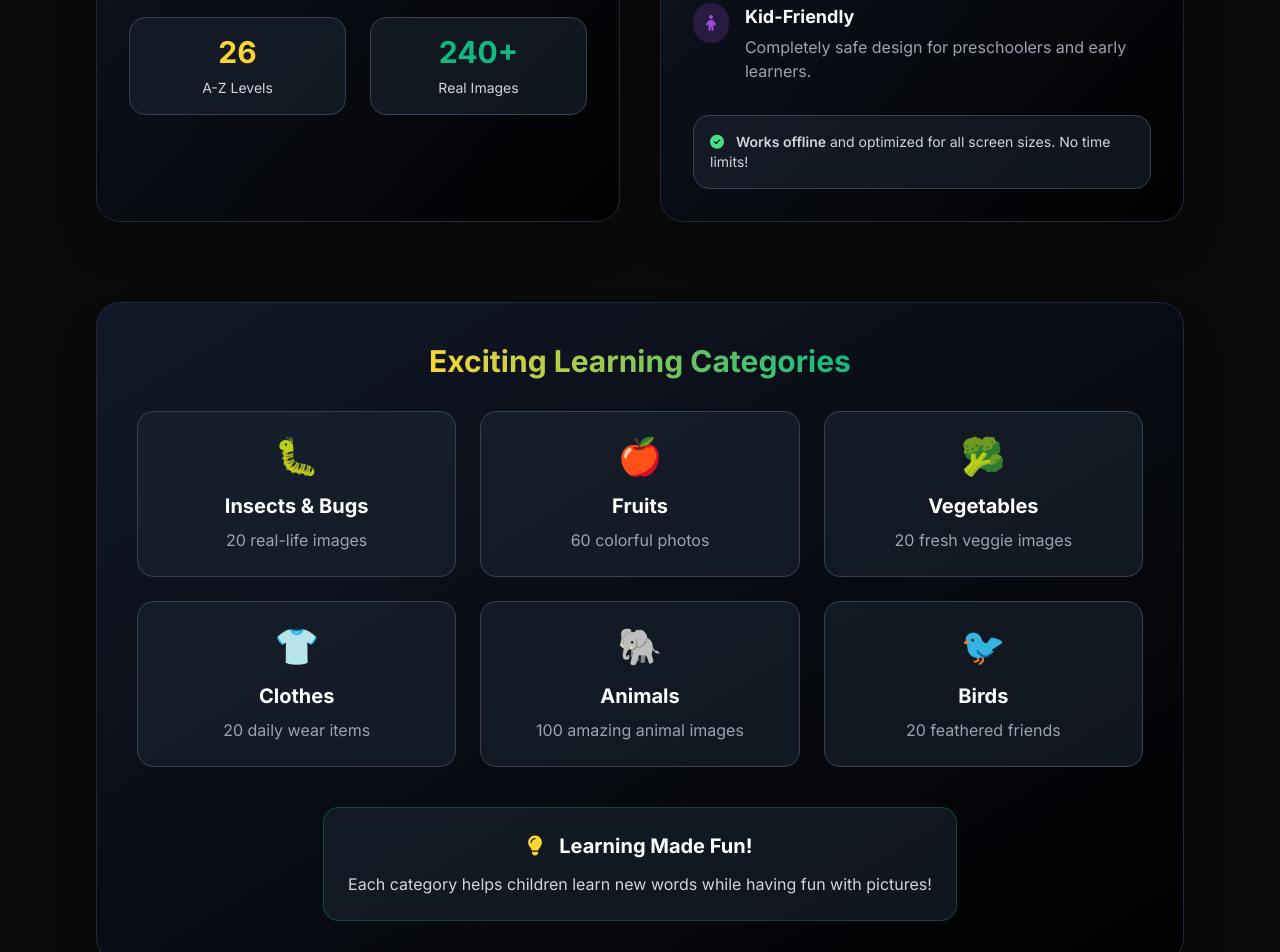
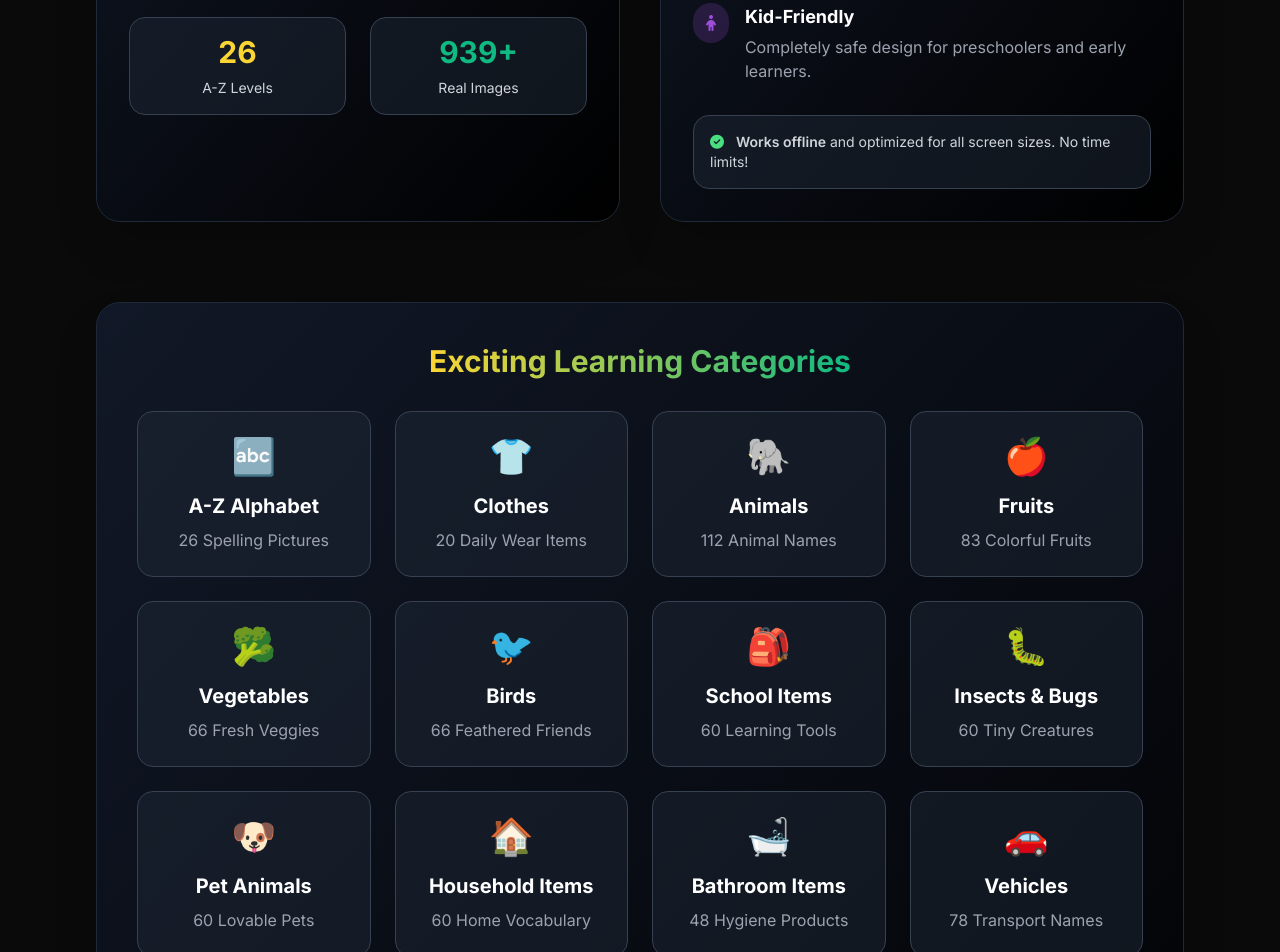
Before and after one commit to nadeemgamingstudio/guesspicspelling, a plain HTML site: page index.html in a window 1280 px wide. Shown: the part 1848-2800 px from the top of the page. Drawn offline with nearby package versions, Linux system fonts and the light colour scheme.

```diff
--- a/index.html
+++ b/index.html
@@ -791,7 +791,7 @@
                         </div>
                         <div class="text-center p-4 bg-gray-800/50 rounded-2xl border border-gray-700">
                             <div class="text-3xl font-bold text-accent-green mb-2">
-                                240+
+                                939+
                             </div>
                             <div class="text-sm text-gray-300">Real Images</div>
                         </div>
@@ -868,57 +868,141 @@
             </span>
         </h3>
 
-                <div class="grid sm:grid-cols-2 md:grid-cols-3 gap-6">
-                    <!-- Category 1 -->
+        <div class="grid sm:grid-cols-2 md:grid-cols-3 lg:grid-cols-4 gap-6">
+            <!-- Category 1: A-Z Alphabet -->
             <div class="category-badge p-6 bg-gray-800/50 rounded-2xl border border-gray-700 hover:border-accent-yellow transition duration-300 text-center">
-                        <div class="text-4xl mb-4">🐛</div>
-                        <h4 class="text-xl font-bold text-white mb-2">Insects & Bugs</h4>
-                        <p class="text-gray-400">20 real-life images</p>
+                <div class="text-4xl mb-4">🔤</div>
+                <h4 class="text-xl font-bold text-white mb-2">A-Z Alphabet</h4>
+                <p class="text-gray-400">26 Spelling Pictures</p>
             </div>
 
-                    <!-- Category 2 -->
+            <!-- Category 2: Clothes -->
             <div class="category-badge p-6 bg-gray-800/50 rounded-2xl border border-gray-700 hover:border-accent-green transition duration-300 text-center">
+                <div class="text-4xl mb-4">👕</div>
+                <h4 class="text-xl font-bold text-white mb-2">Clothes</h4>
+                <p class="text-gray-400">20 Daily Wear Items</p>
+            </div>
+
+            <!-- Category 3: Animals -->
+            <div class="category-badge p-6 bg-gray-800/50 rounded-2xl border border-gray-700 hover:border-accent-blue transition duration-300 text-center">
+                <div class="text-4xl mb-4">🐘</div>
+                <h4 class="text-xl font-bold text-white mb-2">Animals</h4>
+                <p class="text-gray-400">112 Animal Names</p>
+            </div>
+
+            <!-- Category 4: Fruits -->
+            <div class="category-badge p-6 bg-gray-800/50 rounded-2xl border border-gray-700 hover:border-accent-purple transition duration-300 text-center">
                 <div class="text-4xl mb-4">🍎</div>
                 <h4 class="text-xl font-bold text-white mb-2">Fruits</h4>
-                        <p class="text-gray-400">60 colorful photos</p>
+                <p class="text-gray-400">83 Colorful Fruits</p>
             </div>
 
-                    <!-- Category 3 -->
-                    <div class="category-badge p-6 bg-gray-800/50 rounded-2xl border border-gray-700 hover:border-accent-blue transition duration-300 text-center">
+            <!-- Category 5: Vegetables -->
+            <div class="category-badge p-6 bg-gray-800/50 rounded-2xl border border-gray-700 hover:border-accent-pink transition duration-300 text-center">
                 <div class="text-4xl mb-4">🥦</div>
                 <h4 class="text-xl font-bold text-white mb-2">Vegetables</h4>
-                        <p class="text-gray-400">20 fresh veggie images</p>
+                <p class="text-gray-400">66 Fresh Veggies</p>
             </div>
 
-                    <!-- Category 4 -->
-                    <div class="category-badge p-6 bg-gray-800/50 rounded-2xl border border-gray-700 hover:border-accent-purple transition duration-300 text-center">
-                        <div class="text-4xl mb-4">👕</div>
-                        <h4 class="text-xl font-bold text-white mb-2">Clothes</h4>
-                        <p class="text-gray-400">20 daily wear items</p>
-                    </div>
-
-                    <!-- Category 5 -->
-                    <div class="category-badge p-6 bg-gray-800/50 rounded-2xl border border-gray-700 hover:border-accent-pink transition duration-300 text-center">
-                        <div class="text-4xl mb-4">🐘</div>
-                        <h4 class="text-xl font-bold text-white mb-2">Animals</h4>
-                        <p class="text-gray-400">100 amazing animal images</p>
-                    </div>
-
-                    <!-- Category 6 -->
+            <!-- Category 6: Birds -->
             <div class="category-badge p-6 bg-gray-800/50 rounded-2xl border border-gray-700 hover:border-accent-yellow transition duration-300 text-center">
                 <div class="text-4xl mb-4">🐦</div>
                 <h4 class="text-xl font-bold text-white mb-2">Birds</h4>
-                        <p class="text-gray-400">20 feathered friends</p>
+                <p class="text-gray-400">66 Feathered Friends</p>
+            </div>
+
+            <!-- Category 7: School Items -->
+            <div class="category-badge p-6 bg-gray-800/50 rounded-2xl border border-gray-700 hover:border-accent-green transition duration-300 text-center">
+                <div class="text-4xl mb-4">🎒</div>
+                <h4 class="text-xl font-bold text-white mb-2">School Items</h4>
+                <p class="text-gray-400">60 Learning Tools</p>
+            </div>
+
+            <!-- Category 8: Insects -->
+            <div class="category-badge p-6 bg-gray-800/50 rounded-2xl border border-gray-700 hover:border-accent-blue transition duration-300 text-center">
+                <div class="text-4xl mb-4">🐛</div>
+                <h4 class="text-xl font-bold text-white mb-2">Insects & Bugs</h4>
+                <p class="text-gray-400">60 Tiny Creatures</p>
+            </div>
+
+            <!-- Category 9: Pet Animals -->
+            <div class="category-badge p-6 bg-gray-800/50 rounded-2xl border border-gray-700 hover:border-accent-purple transition duration-300 text-center">
+                <div class="text-4xl mb-4">🐶</div>
+                <h4 class="text-xl font-bold text-white mb-2">Pet Animals</h4>
+                <p class="text-gray-400">60 Lovable Pets</p>
+            </div>
+
+            <!-- Category 10: Household -->
+            <div class="category-badge p-6 bg-gray-800/50 rounded-2xl border border-gray-700 hover:border-accent-pink transition duration-300 text-center">
+                <div class="text-4xl mb-4">🏠</div>
+                <h4 class="text-xl font-bold text-white mb-2">Household Items</h4>
+                <p class="text-gray-400">60 Home Vocabulary</p>
+            </div>
+
+            <!-- Category 11: Bathroom -->
+            <div class="category-badge p-6 bg-gray-800/50 rounded-2xl border border-gray-700 hover:border-accent-yellow transition duration-300 text-center">
+                <div class="text-4xl mb-4">🛁</div>
+                <h4 class="text-xl font-bold text-white mb-2">Bathroom Items</h4>
+                <p class="text-gray-400">48 Hygiene Products</p>
+            </div>
+
+            <!-- Category 12: Vehicles -->
+            <div class="category-badge p-6 bg-gray-800/50 rounded-2xl border border-gray-700 hover:border-accent-green transition duration-300 text-center">
+                <div class="text-4xl mb-4">🚗</div>
+                <h4 class="text-xl font-bold text-white mb-2">Vehicles</h4>
+                <p class="text-gray-400">78 Transport Names</p>
+            </div>
+
+            <!-- Category 13: Kitchen Tools -->
+            <div class="category-badge p-6 bg-gray-800/50 rounded-2xl border border-gray-700 hover:border-accent-blue transition duration-300 text-center">
+                <div class="text-4xl mb-4">🔪</div>
+                <h4 class="text-xl font-bold text-white mb-2">Kitchen Tools</h4>
+                <p class="text-gray-400">44 Cooking Utensils</p>
+            </div>
+
+            <!-- Category 14: Home Equipment -->
+            <div class="category-badge p-6 bg-gray-800/50 rounded-2xl border border-gray-700 hover:border-accent-purple transition duration-300 text-center">
+                <div class="text-4xl mb-4">🛋️</div>
+                <h4 class="text-xl font-bold text-white mb-2">Home Equipment</h4>
+                <p class="text-gray-400">97 Home Appliances</p>
+            </div>
+
+            <!-- Category 15: Musical Instruments -->
+            <div class="category-badge p-6 bg-gray-800/50 rounded-2xl border border-gray-700 hover:border-accent-pink transition duration-300 text-center">
+                <div class="text-4xl mb-4">🎸</div>
+                <h4 class="text-xl font-bold text-white mb-2">Musical Instruments</h4>
+                <p class="text-gray-400">59 Music Tools</p>
             </div>
         </div>
 
+        <!-- Total Images Count Display -->
         <div class="mt-10 text-center">
-                    <div class="inline-block p-6 bg-gray-800/50 rounded-2xl border border-accent-green/30">
+            <div class="inline-block p-6 bg-gradient-to-r from-accent-yellow/10 to-accent-green/10 rounded-2xl border border-accent-green/30">
                 <p class="text-xl font-bold text-white mb-3">
-                            <i class="fas fa-lightbulb text-accent-yellow mr-3"></i>
-                            Learning Made Fun!
+                    <i class="fas fa-images text-accent-yellow mr-3 animate-pulse"></i>
+                    Massive Learning Collection!
                 </p>
-                        <p class="text-gray-300">
+                <div class="flex flex-col sm:flex-row items-center justify-center gap-6 mb-4">
+                    <div class="text-center">
+                        <div class="text-3xl font-bold text-accent-yellow">15</div>
+                        <div class="text-sm text-gray-300">Categories</div>
+                    </div>
+                    <div class="hidden sm:block">
+                        <i class="fas fa-plus text-accent-green text-xl"></i>
+                    </div>
+                    <div class="text-center">
+                        <div class="text-3xl font-bold text-accent-green">939+</div>
+                        <div class="text-sm text-gray-300">Real Images</div>
+                    </div>
+                    <div class="hidden sm:block">
+                        <i class="fas fa-equals text-accent-blue text-xl"></i>
+                    </div>
+                    <div class="text-center">
+                        <div class="text-3xl font-bold text-accent-blue">Endless</div>
+                        <div class="text-sm text-gray-300">Learning Fun!</div>
+                    </div>
+                </div>
+                <p class="text-gray-300 text-lg">
                     Each category helps children learn new words while having fun with pictures!
                 </p>
             </div>
```
Lines whose indentation alone changed are shown as unchanged.
